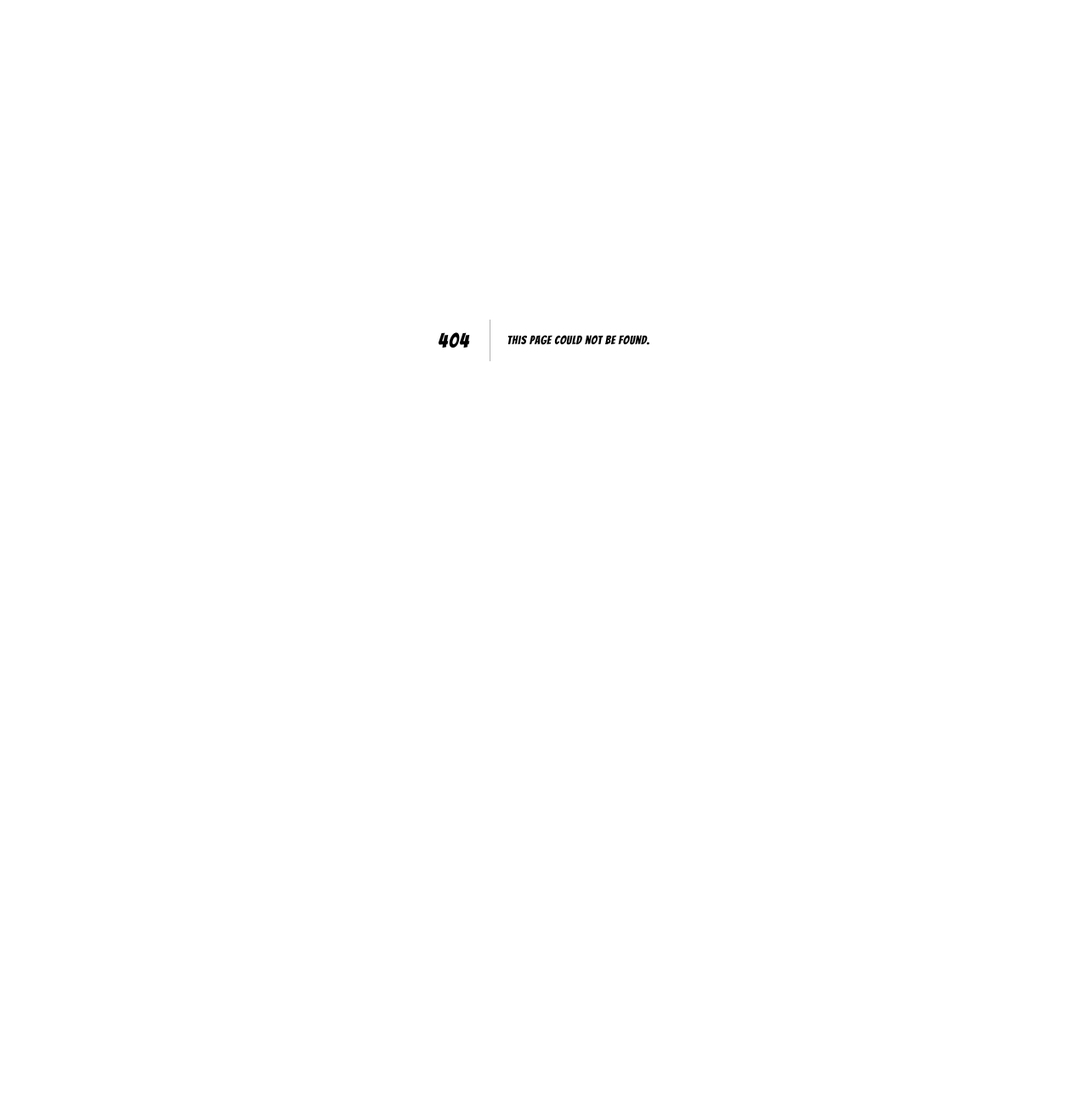
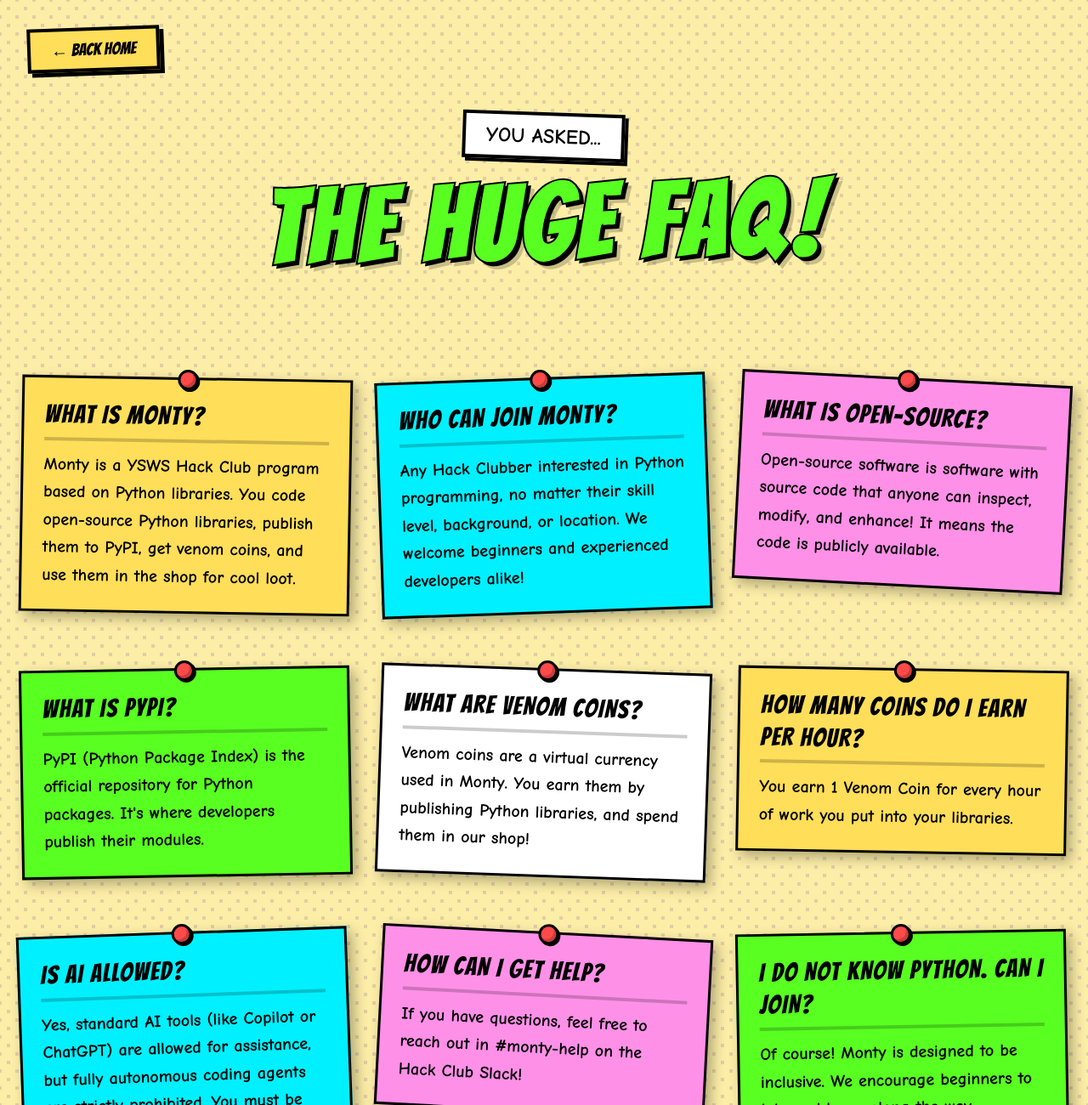
Before and after one commit to xndadelin/monty, a Next.js app: page /faq in a window 1280 px wide. Before the commit this address had no page. Shown: the top 1300 px of the page at 85% size. Before the commit the page ends 800 px from the top, so only its background shows below. Built offline with nearby package versions, Linux system fonts and the light colour scheme.

Commit message:
Add full FAQ.

```diff
--- /dev/null
+++ b/app/faq/page.tsx
@@ -0,0 +1,104 @@
+"use client";
+
+import Link from 'next/link';
+
+interface FAQItem {
+  question: string;
+  answer: string;
+}
+
+const faqData: FAQItem[] = [
+  {
+    question: "What is Monty?",
+    answer: "Monty is a YSWS Hack Club program based on Python libraries. You code open-source Python libraries, publish them to PyPI, get venom coins, and use them in the shop for cool loot."
+  },
+  {
+    question: "Who can join Monty?",
+    answer: "Any Hack Clubber interested in Python programming, no matter their skill level, background, or location. We welcome beginners and experienced developers alike!"
+  },
+  {
+    question: "What is open-source?",
+    answer: "Open-source software is software with source code that anyone can inspect, modify, and enhance! It means the code is publicly available."
+  },
+  {
+    question: "What is PyPI?",
+    answer: "PyPI (Python Package Index) is the official repository for Python packages. It's where developers publish their modules."
+  },
+  {
+    question: "What are venom coins?",
+    answer: "Venom coins are a virtual currency used in Monty. You earn them by publishing Python libraries, and spend them in our shop!"
+  },
+  {
+    question: 'How many coins do I earn per hour?',
+    answer: 'You earn 1 Venom Coin for every hour of work you put into your libraries.'
+  },
+  {
+    question: 'Is AI allowed?',
+    answer: 'Yes, standard AI tools (like Copilot or ChatGPT) are allowed for assistance, but fully autonomous coding agents are strictly prohibited. You must be the one actively writing and understanding the code!'
+  },
+  {
+    question: "How can I get help?",
+    answer: "If you have questions, feel free to reach out in #monty-help on the Hack Club Slack!"
+  },
+  {
+    question: "I do not know Python. Can I join?",
+    answer: "Of course! Monty is designed to be inclusive. We encourage beginners to join and learn along the way."
+  },
+  {
+    question: "How are hours tracked and verified?",
+    answer: "We use Hackatime (https://hackatime.hackclub.com) to automatically track your coding hours! However, we also review your GitHub commits, PRs, and the general scope of your library when you submit it. Make sure you are pushing code regularly so we can see your progress!"
+  },
+  {
+    question: "Can I work on a team?",
+    answer: "Yes! You can collaborate with other Hack Clubbers. When your team submits the project, Venom Coins will be allocated to each member based on how much each of you actively coded."
+  },
+  {
+    question: "How do we actually get the loot?",
+    answer: "Prizes are usually fulfilled using Grant Cards from HCB (https://hcb.hackclub.com). You'll receive a transparent, one-time use card loaded with the funds needed to buy your exact loot!"
+  }
+];
+
+export default function FAQ() {
+  const stickyColors = ["bg-[#ffde59]", "bg-[#00f0ff]", "bg-[#ff90e8]", "bg-[#58ff21]", "bg-[#fff]"];
+
+  return (
+    <div className="min-h-screen relative w-full pb-32">
+      <header className="w-full flex justify-start p-6 md:p-8 relative z-50">
+        <Link href="/" className="comic-button bg-[#ffde59] text-xl px-6 py-2 -rotate-[2deg] no-underline inline-block">
+          ← BACK HOME
+        </Link>
+      </header>
+
+      <main className="w-full max-w-7xl mx-auto px-4 sm:px-6 relative z-10 flex flex-col items-center">
+
+        <section className="relative text-center w-full mt-4 mb-20 flex flex-col items-center justify-center">
+          <div className="bg-[#fff] border-4 border-black px-6 py-2 font-black text-xl sm:text-2xl rotate-2 mb-4 shadow-[4px_4px_0px_#000]">
+            YOU ASKED...
+          </div>
+
+          <h1 className="text-7xl sm:text-[120px] font-black text-[#58ff21] comic-title -rotate-1 leading-none z-10 relative">
+            THE HUGE FAQ!
+          </h1>
+        </section>
+
+        <section className="w-full mt-10">
+          <div className="grid grid-cols-1 sm:grid-cols-2 lg:grid-cols-3 gap-8 w-full items-start">
+            {faqData.map((item, index) => {
+              const bg = stickyColors[index % stickyColors.length];
+              const rots = ["rotate-1", "-rotate-2", "rotate-3", "-rotate-1", "rotate-2"];
+              const rot = rots[index % rots.length];
+              return (
+                <div key={index} className={`sticky-note ${bg} ${rot} w-full`}>
+                  <div className="pin"></div>
+                  <h3 className="text-3xl uppercase leading-tight mb-3 border-b-4 border-black/20 pb-2">{item.question}</h3>
+                  <p className="text-xl font-body font-bold leading-relaxed whitespace-pre-wrap">{item.answer}</p>
+                </div>
+              )
+            })}
+          </div>
+        </section>
+
+      </main>
+    </div>
+  );
+}
```
